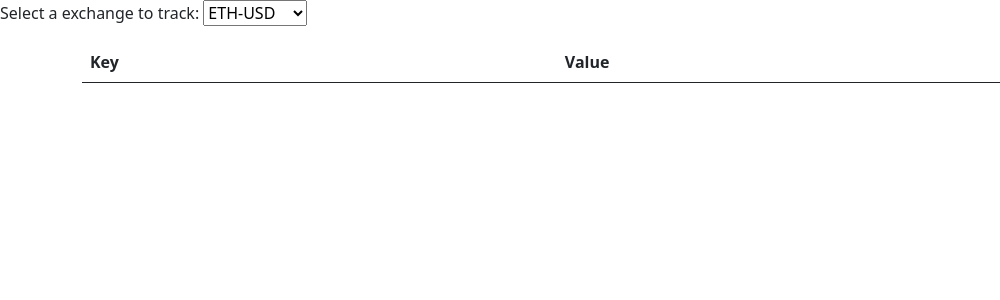
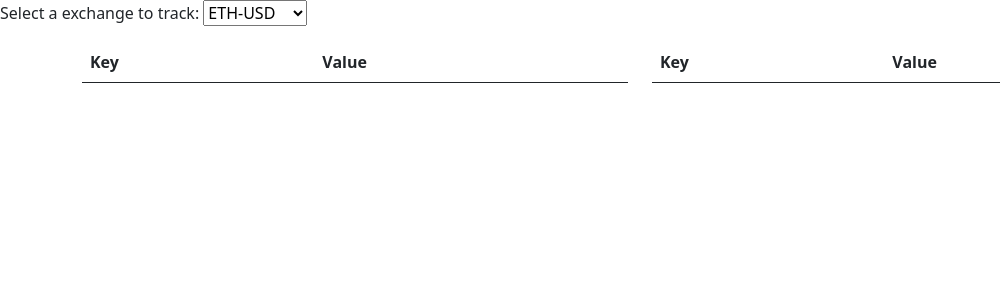
Before and after one commit to robertfischer3/spring_crypto_watcher, a Django app: page / in a window 1280 px wide. Shown: the part 56-356 px from the top of the page, without its empty margins (0-1000 px from the left). Run offline with Django 4.2, Linux system fonts and the light colour scheme; data that the repository does not hold is empty; some libraries are stand-ins or nearby versions.

Commit message:
Initial Commit

```diff
--- a/markets/static/markets/index.js
+++ b/markets/static/markets/index.js
@@ -127,7 +127,10 @@ function openWebSocket() {
         askOrders.sort((a, b) => b.b - a.b);
 
         if (bidOrders.length > 15){
-            bidOrders.shift();
+            askOrders.shift();
+        }
+          if (bidOrders.length > 15){
+            askOrders.shift();
         }
 
     });
--- a/markets/templates/markets/index.html
+++ b/markets/templates/markets/index.html
@@ -28,6 +28,20 @@
                     </table>
                 </div>
             </div>
+            <div class="col">
+                <table class="table table-hover" id="ask_table_01">
+                        <thead class="thead-dark">
+                        <tr>
+                            <th scope="col">Key</th>
+                            <th scope="col">Value</th>
+                        </tr>
+                        </thead>
+                        <tbody id="table_body_02">
+
+                        </tbody>
+                    </table>
+
+            </div>
         </div>
     </div>
     {% block script %}
```
